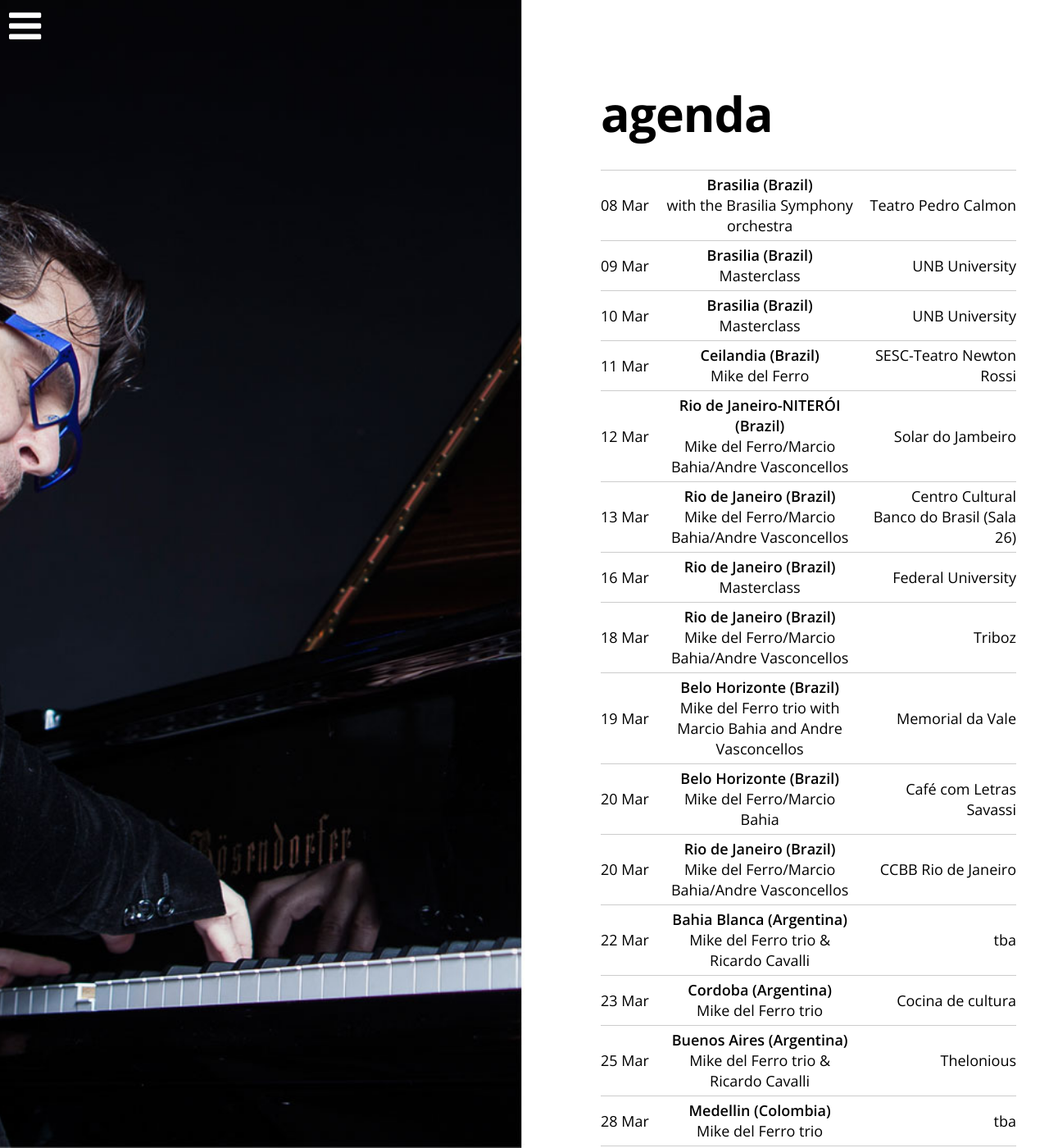
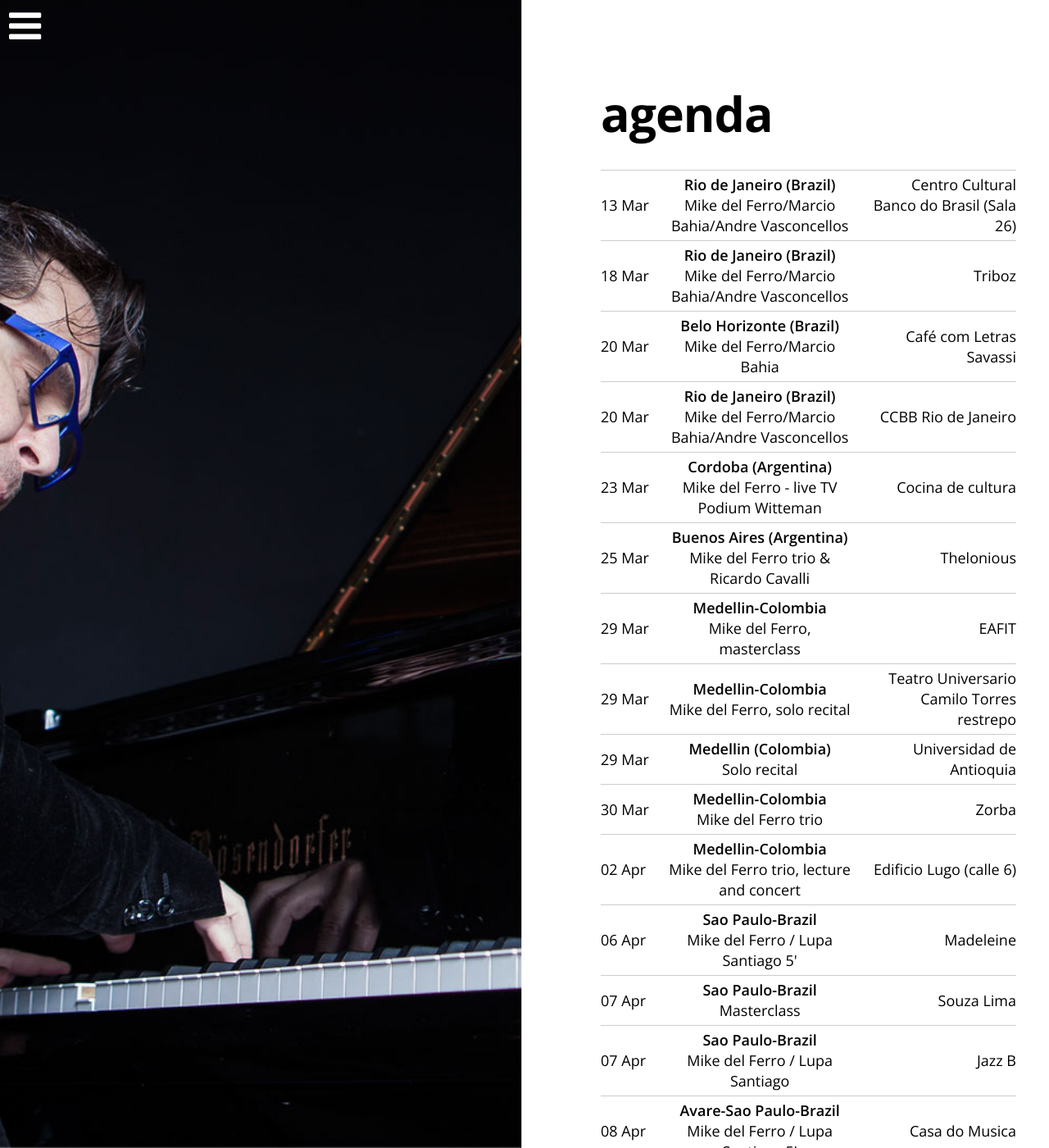
Before and after one commit to mikedelferro/website, a Jekyll site: the page built from agenda.html, in a window 1280 px wide and 1400 px high. Shown: the whole window at 82% size. Built offline with Jekyll 4.4.1, drawn with Linux system fonts in a browser that asks for light colours; nearby versions of some CDN libraries; some of the changed text lies outside the part shown.

Commit message:
Updated '/_config.yml' via CloudCannon

```diff
--- a/_config.yml
+++ b/_config.yml
@@ -1,29 +1,29 @@
 gigs:
-  - title: Mike del Ferro/Marcio Bahia/Andre Vasconcellos
-    date: 2016-03-12T19:00:00.000Z
-    location: Solar do Jambeiro
-    venue: Rio de Janeiro-NITERÓI (Brazil)
-    url: 'https://www.facebook.com/events/1755391888013330/'
-  - title: with the Brasilia Symphony orchestra
-    date: 2016-03-08T19:00:00.000Z
-    location: Teatro Pedro Calmon
-    venue: Brasilia (Brazil)
+  - title: 'Mike del Ferro, solo recital'
+    date: 2016-03-29T18:00:00.000Z
+    location: Teatro Universario Camilo Torres restrepo
+    venue: Medellin-Colombia
     url: ''
-  - title: Mike del Ferro
-    date: 2016-03-11T20:00:00.000Z
-    location: SESC-Teatro Newton Rossi
-    venue: Ceilandia (Brazil)
-    url: ''
-  - title: Mike del Ferro trio with Marcio Bahia and Andre Vasconcellos
-    date: 2016-03-19T20:00:00.000Z
-    location: Memorial da Vale
-    venue: Belo Horizonte (Brazil)
+  - title: 'Mike del Ferro, masterclass'
+    date: 2016-03-29T09:00:00.000Z
+    location: EAFIT
+    venue: Medellin-Colombia
     url: ''
   - title: Mike del Ferro trio
-    date: 2016-03-28T20:00:00.000Z
-    location: tba
-    venue: Medellin (Colombia)
+    date: 2016-03-30T20:00:00.000Z
+    location: Zorba
+    venue: Medellin-Colombia
     url: ''
+  - title: 'Mike del Ferro trio, lecture and concert'
+    date: 2016-04-02T16:00:00.000Z
+    location: Edificio Lugo (calle 6)
+    venue: Medellin-Colombia
+    url: ''
+  - title: Mike del Ferro / Lupa Santiago
+    date: 2016-04-07T21:00:00.000Z
+    location: Jazz B
+    venue: Sao Paulo-Brazil
+    url: 'https://www.facebook.com/club.JazzB/photos/gm.1665884860344064/1081078078610514/?type=3&theater'
   - title: Mike del Ferro and Mike Boddé pianoduo/video artist Mirthe Dokter
     date: 2016-04-15T20:00:00.000Z
     location: De Kleine Komedie
@@ -75,31 +75,31 @@ gigs:
     venue: Den Bosch (NL)
     url: www.detoonzaal.nl
   - title: Masterclass
-    date: 2016-03-09T14:00:00.000Z
-    location: UNB University
-    venue: Brasilia (Brazil)
-    url: ''
-  - title: Masterclass
-    date: 2016-03-10T10:00:00.000Z
-    location: UNB University
-    venue: Brasilia (Brazil)
-    url: ''
+    date: 2016-04-07T15:00:00.000Z
+    location: Souza Lima
+    venue: Sao Paulo-Brazil
+    url: 'https://www.facebook.com/events/100309520364785/'
+  - title: "Mike del Ferro / Lupa Santiago 5'"
+    date: 2016-04-06T21:00:00.000Z
+    location: Madeleine
+    venue: Sao Paulo-Brazil
+    url: 'R. Aspicuelta, 201 - Vila Madalena, São Paulo'
   - title: 'Mike del Ferro & Pekka Pylkannen'
     date: 2016-10-28T20:00:00.000Z
     location: Birds Eye
     venue: Basel (CH)
     url: www.birdseye.ch
-  - title: Masterclass
-    date: 2016-03-16T16:00:00.000Z
-    location: Federal University
-    venue: Rio de Janeiro (Brazil)
+  - title: "Mike del Ferro / Lupa Santiago 5'"
+    date: 2016-04-08T20:00:00.000Z
+    location: Casa do Musica
+    venue: Avare-Sao Paulo-Brazil
     url: ''
-  - title: 'Mike del Ferro trio & Ricardo Cavalli'
-    date: 2016-03-22T21:00:00.000Z
-    location: tba
-    venue: Bahia Blanca (Argentina)
+  - title: '"networking and selfmanagement for musicians"'
+    date: 2016-10-27T15:00:00.000Z
+    location: Jazzschule
+    venue: Basel-Switserland
     url: ''
-  - title: Mike del Ferro trio
+  - title: Mike del Ferro - live TV Podium Witteman
     date: 2016-03-23T21:00:00.000Z
     location: Cocina de cultura
     venue: Cordoba  (Argentina)
```
